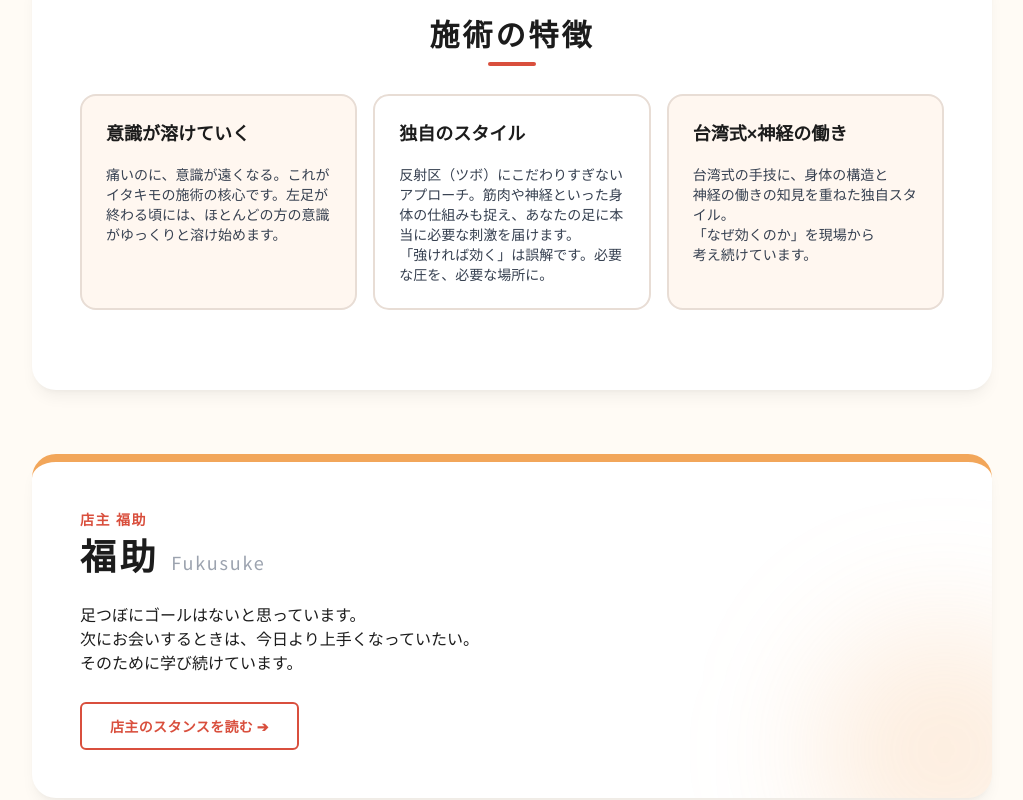
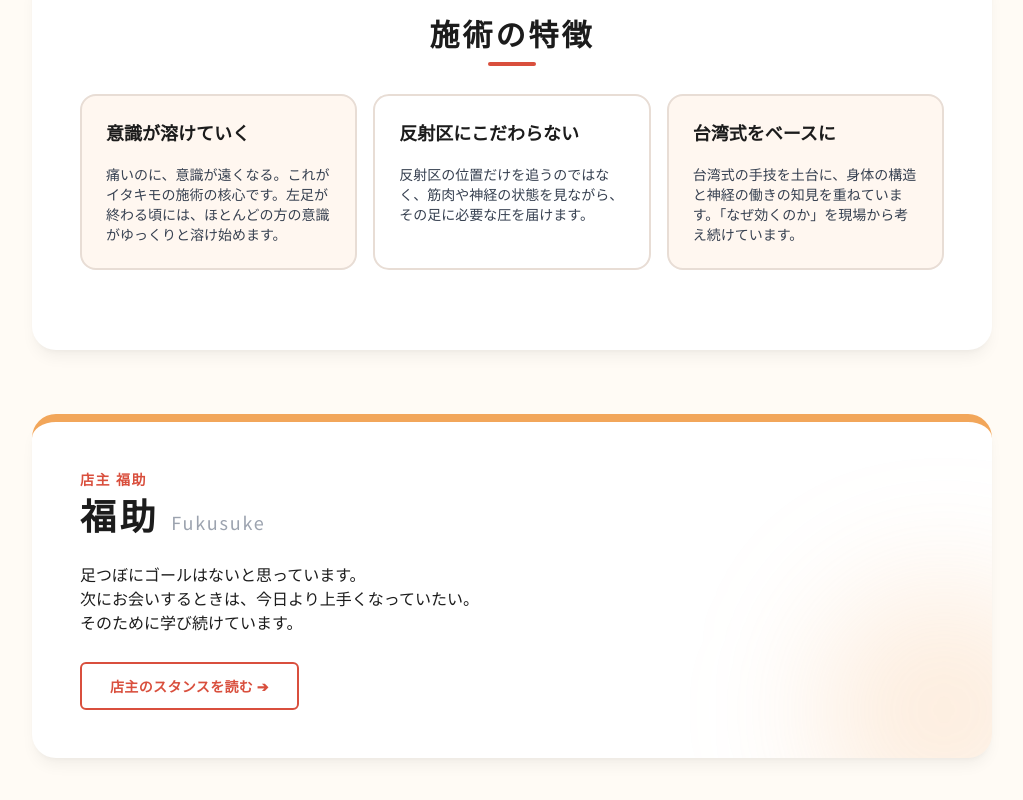
Before and after one commit to ashiyafukusuke/fukusuke2, a Next.js app: page / in a window 1280 px wide. Shown: the part 1340-2140 px from the top of the page, without its empty margins (128-1151 px from the left). Built offline with nearby package versions, Linux system fonts and the light colour scheme.

Commit message:
Add files via upload

```diff
--- a/src/components/Access.tsx
+++ b/src/components/Access.tsx
@@ -82,12 +82,14 @@
             </div>
           </motion.div>
 
+          <div className="flex flex-col sm:flex-row gap-8">
             {/* 駐車場案内 */}
             <motion.div
               initial={{ opacity: 0, y: 16 }}
               whileInView={{ opacity: 1, y: 0 }}
               viewport={{ once: true }}
               transition={{ duration: 0.5, delay: 0.2 }}
+              className="flex-1"
             >
               <h3 className="font-bold text-lg text-ink mb-2">🅿️ 駐車場</h3>
               <p className="text-graytext text-sm leading-relaxed">
@@ -102,6 +104,7 @@
               whileInView={{ opacity: 1, y: 0 }}
               viewport={{ once: true }}
               transition={{ duration: 0.5, delay: 0.3 }}
+              className="flex-1"
             >
               <h3 className="font-bold text-lg text-ink mb-2">🚲 駐輪場</h3>
               <p className="text-graytext text-sm leading-relaxed">
@@ -112,6 +115,7 @@
             </motion.div>
           </div>
         </div>
+      </div>
     </section>
   );
 }
--- a/src/components/Enjoy100.tsx
+++ b/src/components/Enjoy100.tsx
@@ -19,9 +19,7 @@
     {
       title: "強さについて",
       icon: "💪",
-      content: `強く押すことはできますし、
-必要に応じてしっかりした圧もかけます。
-ただ、強く押すほど深く届くわけではありません。
+      content: `強く押すほど深く届くわけではありません。
 筋肉が圧に慣れてきたとき、はじめて指は奥に入っていきます。
 「もう少し強く」はいつでも言ってください。`
     },
--- a/src/components/FeaturesCarousel.tsx
+++ b/src/components/FeaturesCarousel.tsx
@@ -10,14 +10,14 @@
       borderColor: "border-divider"
     },
     {
-      title: "独自のスタイル",
-      content: "反射区（ツボ）にこだわりすぎないアプローチ。筋肉や神経といった身体の仕組みも捉え、あなたの足に本当に必要な刺激を届けます。\n「強ければ効く」は誤解です。必要な圧を、必要な場所に。",
+      title: "反射区にこだわらない",
+      content: "反射区の位置だけを追うのではなく、筋肉や神経の状態を見ながら、その足に必要な圧を届けます。",
       bg: "bg-card",
       borderColor: "border-divider"
     },
     {
-      title: "台湾式×神経の働き",
-      content: "台湾式の手技に、身体の構造と\n神経の働きの知見を重ねた独自スタイル。\n「なぜ効くのか」を現場から\n考え続けています。",
+      title: "台湾式をベースに",
+      content: "台湾式の手技を土台に、身体の構造と神経の働きの知見を重ねています。「なぜ効くのか」を現場から考え続けています。",
       bg: "bg-cardlight",
       borderColor: "border-divider"
     }
```
Lines whose indentation alone changed are shown as unchanged.
